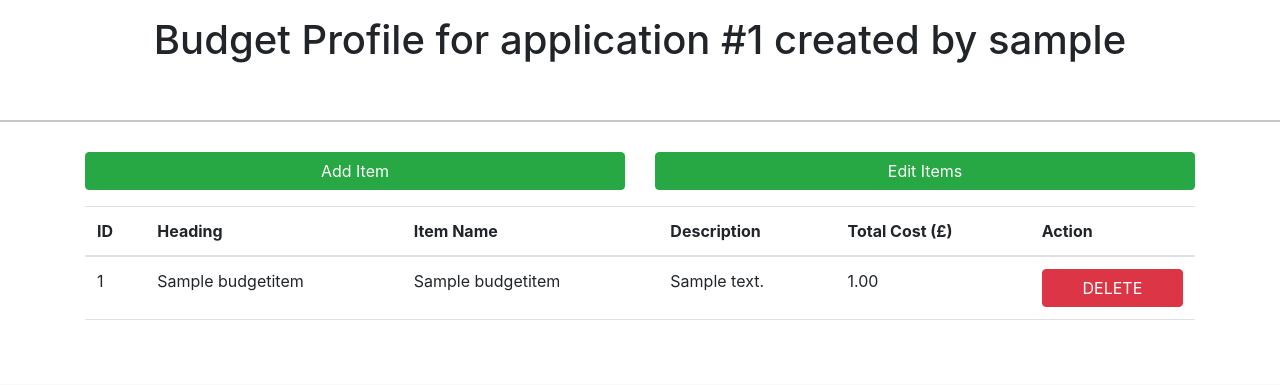
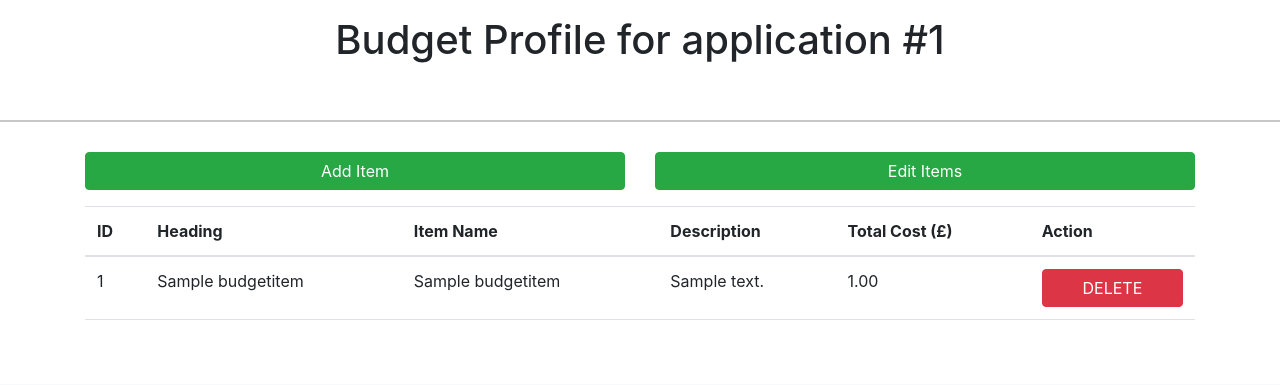
Before and after one commit to AlanWinchcole/Fund-Management-System, a Django app: page /budget_profile/1 in a window 1280 px wide. Shown: the part 104-489 px from the top of the page. Run offline with Django 3.2, Linux system fonts and the light colour scheme; a user stored in the database is signed in; tables that the repository leaves empty hold one stand-in row (values such as "Sample post"); some libraries are stand-ins or nearby versions.

Commit message:
spend/budget profile

```diff
--- a/fund_management_website/templates/fund/SpendProfile.html
+++ b/fund_management_website/templates/fund/SpendProfile.html
@@ -16,10 +16,14 @@
 <div class="container-fluid">
         <div class="cover-container d-flex h-100 p-3 mx-auto flex-column">
             <span id="ms" hidden="true">{{app_id}}</span>
-
+            {% if not request.user.is_superuser and not request.user.is_staff %}
             <h1 class="cover-heading text-center">Welcome to your Spend Profile</h1>
             <p class="lead text-center">This is your current Spend Profile, this is where you will report your spending against your proposed budget.
             </p>
+            {% else %}
+            <h1 class="cover-heading text-center">Budget Profile for application #{{app_id}}</h1>
+            <p class="lead text-center"></p>
+            {% endif %}
         </div>
     </div>
     <hr>
--- a/fund_management_website/templates/fund/budgetProfile.html
+++ b/fund_management_website/templates/fund/budgetProfile.html
@@ -19,7 +19,7 @@
             <h1 class="cover-heading text-center">Welcome to your Budget Profile</h1>
             <p class="lead text-center">This is your current Budget Profile, you can see the current details you have filled out and also add, edit or delete them.</p>
             {% else %}
-            <h1 class="cover-heading text-center">Budget Profile for application #{{app_id}} created by {{application.user.username}}</h1>
+            <h1 class="cover-heading text-center">Budget Profile for application #{{app_id}}</h1>
             <p class="lead text-center"></p>
             {% endif %}
             <span id="ms" hidden="true">{{app_id}}</span>
```
